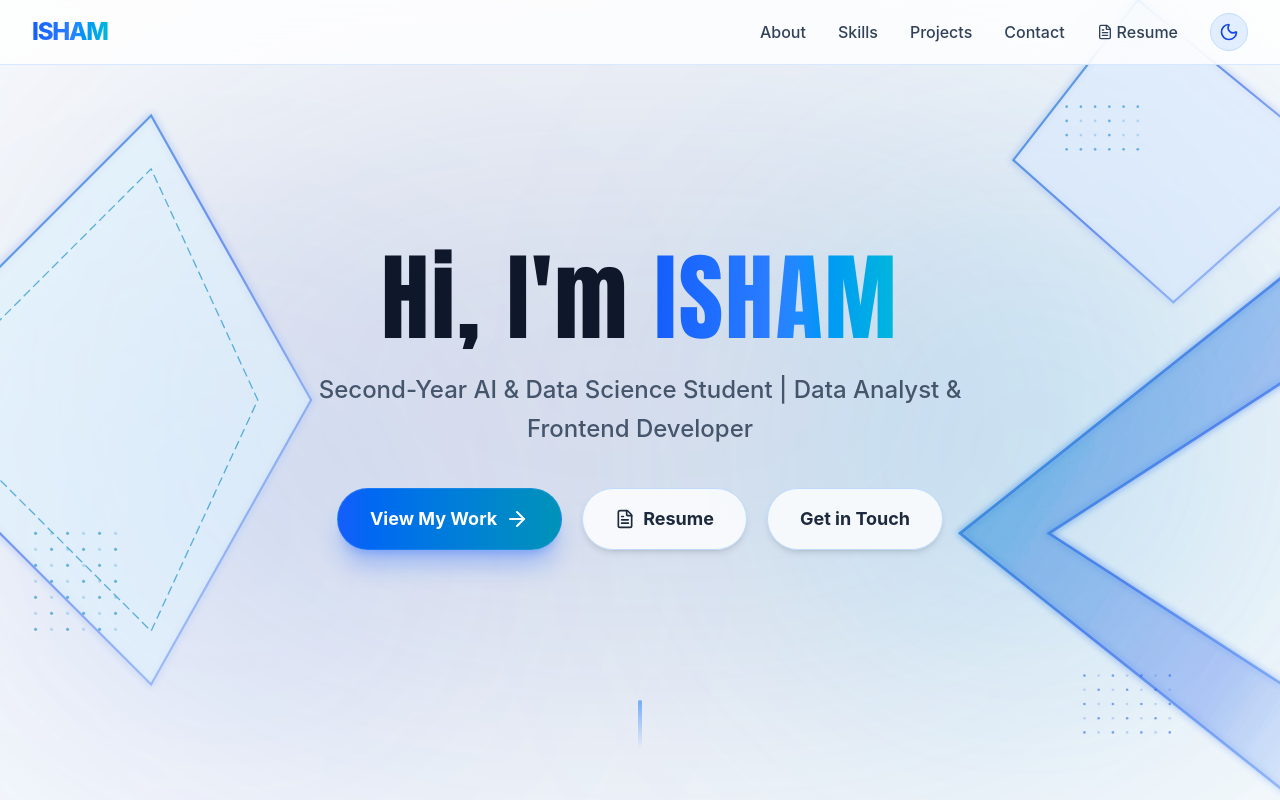
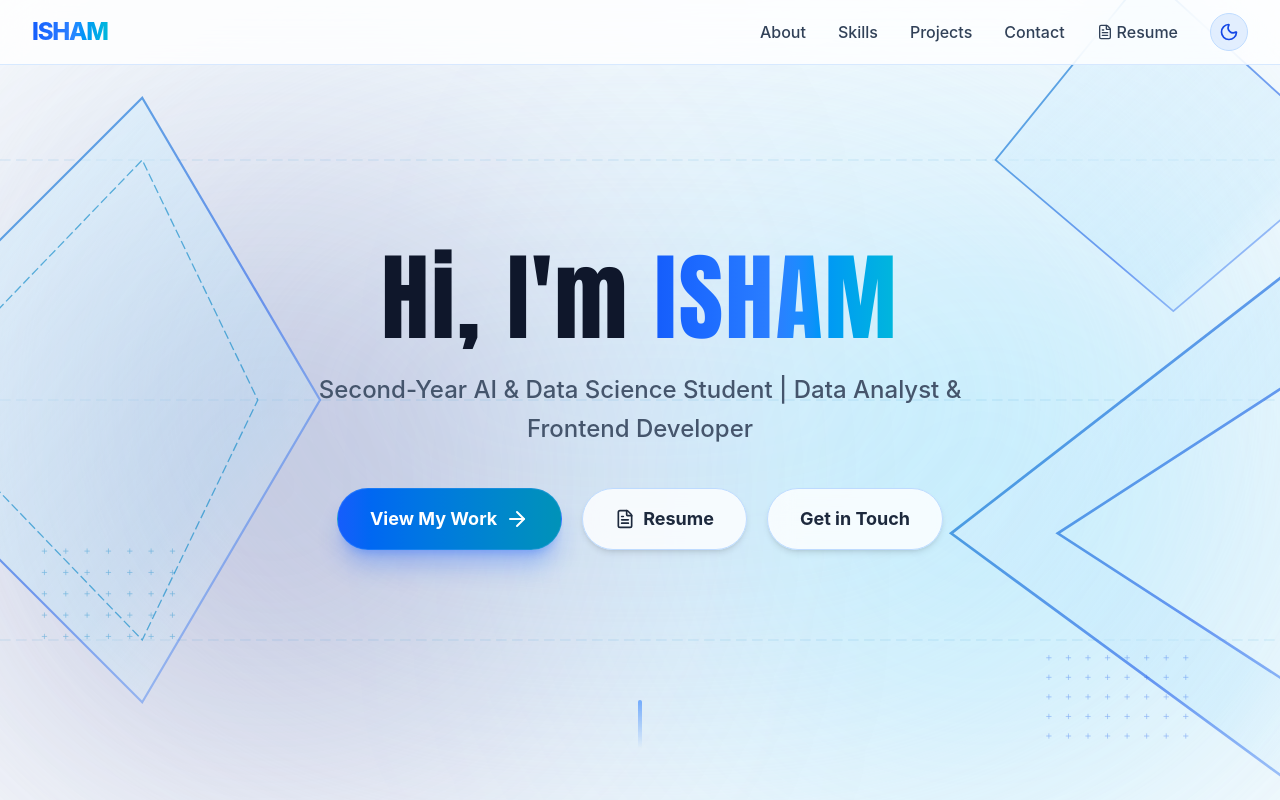
Before and after one commit to isham461/Portfolio, a React (Vite) app: page / in a window 1280 px wide. Shown: the top 800 px of the page. Built offline with nearby package versions, Linux system fonts and the light colour scheme.

Commit message:
Update backdrop with deep navy-to-black fade, interlocking chevrons, cobalt grid lines, and data cross-grids

```diff
--- a/src/components/GeometricBackdrop.jsx
+++ b/src/components/GeometricBackdrop.jsx
@@ -3,15 +3,20 @@ import React from 'react';
 const GeometricBackdrop = () => {
   return (
     <div className="fixed inset-0 overflow-hidden pointer-events-none z-0 select-none">
-      {/* Dynamic Background Base Color */}
-      <div className="absolute inset-0 bg-[#020617] dark:bg-[#020617] bg-slate-50 transition-colors duration-300">
-        {/* Soft Ambient Radial Blur Glows */}
-        <div className="absolute top-1/2 left-1/2 -translate-x-1/2 -translate-y-1/2 w-[90vw] max-w-[1200px] h-[600px] bg-blue-900/15 dark:bg-blue-950/40 bg-blue-400/10 rounded-full blur-[160px]" />
-        <div className="absolute top-1/4 right-0 w-[500px] h-[500px] bg-cyan-600/10 dark:bg-cyan-500/20 bg-sky-400/15 rounded-full blur-[140px]" />
-        <div className="absolute bottom-10 left-0 w-[450px] h-[450px] bg-blue-600/10 dark:bg-blue-700/20 bg-blue-500/10 rounded-full blur-[140px]" />
+      {/* Background Base & Radial Edge Vignette (Deep Navy to Black) */}
+      <div className="absolute inset-0 bg-[#000000] dark:bg-[#000000] bg-slate-50 transition-colors duration-300">
+        {/* Core Deep Navy Center Blur */}
+        <div className="absolute top-1/2 left-1/2 -translate-x-1/2 -translate-y-1/2 w-[100vw] max-w-[1400px] h-[800px] bg-[#030c2c] dark:bg-[#030c2c] bg-sky-100/60 rounded-full blur-[160px] opacity-80" />
+
+        {/* Cobalt Blue & Cyan Ambient Glows */}
+        <div className="absolute top-1/4 right-0 w-[600px] h-[600px] bg-blue-700/20 dark:bg-blue-600/20 bg-sky-400/20 rounded-full blur-[150px]" />
+        <div className="absolute bottom-10 left-0 w-[550px] h-[550px] bg-indigo-900/30 dark:bg-indigo-950/40 bg-blue-400/15 rounded-full blur-[150px]" />
+
+        {/* Edge Radial Fade (Fades into Black at Edges) */}
+        <div className="absolute inset-0 bg-[radial-gradient(ellipse_at_center,transparent_30%,rgba(0,0,0,0.85)_100%)] dark:block hidden pointer-events-none" />
       </div>
 
-      {/* Pure Vector SVG Recreating bd.png Geometry Perfectly */}
+      {/* Pure Vector SVG Canvas */}
       <svg
         className="absolute inset-0 w-full h-full"
         xmlns="http://www.w3.org/2000/svg"
@@ -19,49 +24,41 @@ const GeometricBackdrop = () => {
         preserveAspectRatio="xMidYMid slice"
       >
         <defs>
-          {/* Neon Blue / Cyan Gradients for Dark Mode */}
-          <linearGradient id="bd-dark-cyan-blue" x1="0%" y1="0%" x2="100%" y2="100%">
-            <stop offset="0%" stopColor="#38bdf8" stopOpacity="0.95" />
+          {/* Deep Blue to Black Plate Gradients (Dark Mode) */}
+          <linearGradient id="plate-dark-1" x1="0%" y1="0%" x2="100%" y2="100%">
+            <stop offset="0%" stopColor="#0a2569" stopOpacity="0.75" />
+            <stop offset="50%" stopColor="#041238" stopOpacity="0.85" />
+            <stop offset="100%" stopColor="#010617" stopOpacity="0.95" />
+          </linearGradient>
+
+          <linearGradient id="plate-dark-2" x1="100%" y1="0%" x2="0%" y2="100%">
+            <stop offset="0%" stopColor="#1e3a8a" stopOpacity="0.6" />
+            <stop offset="60%" stopColor="#06184a" stopOpacity="0.8" />
+            <stop offset="100%" stopColor="#000000" stopOpacity="0.9" />
+          </linearGradient>
+
+          <linearGradient id="cobalt-glow-stroke" x1="0%" y1="0%" x2="100%" y2="100%">
+            <stop offset="0%" stopColor="#38bdf8" stopOpacity="0.9" />
             <stop offset="50%" stopColor="#2563eb" stopOpacity="0.85" />
             <stop offset="100%" stopColor="#1d4ed8" stopOpacity="0.4" />
           </linearGradient>
 
-          <linearGradient id="bd-dark-blue-fill" x1="0%" y1="0%" x2="100%" y2="100%">
-            <stop offset="0%" stopColor="#2563eb" stopOpacity="0.75" />
-            <stop offset="50%" stopColor="#1d4ed8" stopOpacity="0.5" />
-            <stop offset="100%" stopColor="#0284c7" stopOpacity="0.15" />
+          {/* Light Mode Gradients */}
+          <linearGradient id="plate-light-1" x1="0%" y1="0%" x2="100%" y2="100%">
+            <stop offset="0%" stopColor="#e0f2fe" stopOpacity="0.7" />
+            <stop offset="70%" stopColor="#bae6fd" stopOpacity="0.4" />
+            <stop offset="100%" stopColor="#ffffff" stopOpacity="0.1" />
           </linearGradient>
 
-          <linearGradient id="bd-dark-left-glow" x1="0%" y1="0%" x2="100%" y2="100%">
-            <stop offset="0%" stopColor="#0284c7" stopOpacity="0.9" />
-            <stop offset="60%" stopColor="#38bdf8" stopOpacity="1" />
-            <stop offset="100%" stopColor="#60a5fa" stopOpacity="0.3" />
+          <linearGradient id="cobalt-light-stroke" x1="0%" y1="0%" x2="100%" y2="100%">
+            <stop offset="0%" stopColor="#0284c7" stopOpacity="0.85" />
+            <stop offset="60%" stopColor="#2563eb" stopOpacity="0.75" />
+            <stop offset="100%" stopColor="#3b82f6" stopOpacity="0.3" />
           </linearGradient>
 
-          {/* Gradients for Light Mode */}
-          <linearGradient id="bd-light-cyan-blue" x1="0%" y1="0%" x2="100%" y2="100%">
-            <stop offset="0%" stopColor="#0284c7" stopOpacity="0.9" />
-            <stop offset="50%" stopColor="#2563eb" stopOpacity="0.8" />
-            <stop offset="100%" stopColor="#3b82f6" stopOpacity="0.35" />
-          </linearGradient>
-
-          <linearGradient id="bd-light-blue-fill" x1="0%" y1="0%" x2="100%" y2="100%">
-            <stop offset="0%" stopColor="#0284c7" stopOpacity="0.35" />
-            <stop offset="70%" stopColor="#2563eb" stopOpacity="0.2" />
-            <stop offset="100%" stopColor="#93c5fd" stopOpacity="0.05" />
-          </linearGradient>
-
-          {/* Glow Filters */}
-          <filter id="bd-glow-intense" x="-40%" y="-40%" width="180%" height="180%">
-            <feGaussianBlur stdDeviation="9" result="blur" />
-            <feMerge>
-              <feMergeNode in="blur" />
-              <feMergeNode in="SourceGraphic" />
-            </feMerge>
-          </filter>
-
-          <filter id="bd-glow-subtle" x="-20%" y="-20%" width="140%" height="140%">
-            <feGaussianBlur stdDeviation="4" result="blur" />
+          {/* Glowing Filter */}
+          <filter id="cobalt-glow" x="-30%" y="-30%" width="160%" height="160%">
+            <feGaussianBlur stdDeviation="7" result="blur" />
             <feMerge>
               <feMergeNode in="blur" />
               <feMergeNode in="SourceGraphic" />
@@ -73,108 +70,117 @@ const GeometricBackdrop = () => {
         {/* ==================== DARK MODE LAYER ==================== */}
         {/* ========================================================= */}
         <g className="hidden dark:block">
-          {/* Left Side Layered Polygon Planes */}
+          {/* Cobalt Geometric Grid Line System (Background Overlay) */}
+          <g opacity="0.25">
+            <line x1="0" y1="180" x2="1440" y2="180" stroke="#2563eb" strokeWidth="0.75" strokeDasharray="12 6" />
+            <line x1="0" y1="450" x2="1440" y2="450" stroke="#2563eb" strokeWidth="0.75" strokeDasharray="12 6" />
+            <line x1="0" y1="720" x2="1440" y2="720" stroke="#2563eb" strokeWidth="0.75" strokeDasharray="12 6" />
+            <line x1="360" y1="0" x2="360" y2="900" stroke="#2563eb" strokeWidth="0.75" strokeDasharray="12 6" />
+            <line x1="1080" y1="0" x2="1080" y2="900" stroke="#2563eb" strokeWidth="0.75" strokeDasharray="12 6" />
+          </g>
+
+          {/* LEFT COMPOSITION: Interlocking Chevrons & Segmented Diamond Plates */}
+          {/* Plate 1: Large Outer Chevron Plate */}
           <path
-            d="M -150,450 L 170,130 L 350,450 L 170,770 Z"
-            fill="rgba(3, 16, 48, 0.65)"
-            stroke="url(#bd-dark-left-glow)"
+            d="M -180,450 L 160,110 L 360,450 L 160,790 Z"
+            fill="url(#plate-dark-1)"
+            stroke="url(#cobalt-glow-stroke)"
             strokeWidth="2.5"
-            filter="url(#bd-glow-intense)"
+            filter="url(#cobalt-glow)"
             className="opacity-90"
           />
 
+          {/* Plate 2: Segmented Interlocking Diamond Plate */}
           <path
-            d="M -90,450 L 170,190 L 290,450 L 170,710 Z"
-            fill="rgba(4, 22, 66, 0.45)"
-            stroke="url(#bd-dark-cyan-blue)"
+            d="M -100,450 L 160,180 L 290,450 L 160,720 Z"
+            fill="url(#plate-dark-2)"
+            stroke="url(#cobalt-glow-stroke)"
             strokeWidth="1.5"
-            strokeDasharray="10 5"
-            filter="url(#bd-glow-subtle)"
-            className="opacity-75"
+            strokeDasharray="10 4"
+            className="opacity-80"
           />
 
-          {/* Left Side Outer Shadow Chevron Plane */}
-          <polygon
-            points="-220,100 -30,450 -220,800 -350,450"
-            fill="rgba(2, 10, 32, 0.7)"
-            stroke="#0284c7"
-            strokeWidth="1"
-            opacity="0.5"
+          {/* Structural Cobalt Accent Grid Lines inside Left Plates */}
+          <line x1="-100" y1="180" x2="290" y2="570" stroke="#3b82f6" strokeWidth="1" opacity="0.35" />
+          <line x1="-100" y1="720" x2="290" y2="330" stroke="#3b82f6" strokeWidth="1" opacity="0.35" />
+
+          {/* RIGHT COMPOSITION: Interlocking Layered Plates & Chevrons */}
+          {/* Plate 1: Upper Segmented Diamond Plate */}
+          <path
+            d="M 1520,180 L 1290,-30 L 1120,180 L 1320,350 Z"
+            fill="url(#plate-dark-1)"
+            stroke="url(#cobalt-glow-stroke)"
+            strokeWidth="2"
+            filter="url(#cobalt-glow)"
+            className="opacity-85"
           />
 
-          {/* Left Side Dot Grid Matrix (Bottom Left) */}
-          <g opacity="0.65">
-            {[0, 1, 2, 3, 4, 5].map((col) =>
-              [0, 1, 2, 3, 4, 5, 6].map((row) => (
-                <circle
-                  key={`dark-left-dot-${col}-${row}`}
-                  cx={40 + col * 18}
-                  cy={600 + row * 18}
-                  r="1.75"
-                  fill="#38bdf8"
-                  opacity={(col + row) % 2 === 0 ? "0.9" : "0.35"}
-                />
-              ))
+          {/* Plate 2: Dominant Segmented Chevron Block */}
+          <path
+            d="M 1560,360 L 1190,600 L 1560,840 L 1560,960 L 1070,600 L 1560,220 Z"
+            fill="url(#plate-dark-2)"
+            stroke="url(#cobalt-glow-stroke)"
+            strokeWidth="3"
+            filter="url(#cobalt-glow)"
+            className="opacity-95"
+          />
+
+          {/* Interlocking Inner Accent Plate Line */}
+          <path
+            d="M 1520,420 L 1260,600 L 1520,780"
+            fill="none"
+            stroke="#38bdf8"
+            strokeWidth="1.5"
+            strokeDasharray="8 4"
+            opacity="0.6"
+          />
+
+          {/* LOWER AREAS: Faint Scattered Data-Point Cross-Grids */}
+          {/* Lower Left Data Cross-Grid Pattern */}
+          <g opacity="0.45">
+            {[0, 1, 2, 3, 4, 5, 6].map((col) =>
+              [0, 1, 2, 3, 4].map((row) => {
+                const cx = 50 + col * 24;
+                const cy = 620 + row * 24;
+                return (
+                  <g key={`dark-left-cross-${col}-${row}`}>
+                    <line x1={cx - 3} y1={cy} x2={cx + 3} y2={cy} stroke="#38bdf8" strokeWidth="0.75" />
+                    <line x1={cx} y1={cy - 3} x2={cx} y2={cy + 3} stroke="#38bdf8" strokeWidth="0.75" />
+                  </g>
+                );
+              })
             )}
           </g>
 
-          {/* Right Side Upper Nested Diamond Plane */}
-          <path
-            d="M 1500,180 L 1280,0 L 1140,180 L 1320,340 Z"
-            fill="rgba(4, 20, 60, 0.55)"
-            stroke="url(#bd-dark-cyan-blue)"
-            strokeWidth="2.5"
-            filter="url(#bd-glow-intense)"
-            className="opacity-85"
-          />
-
-          <path
-            d="M 1500,180 L 1330,40 L 1210,180 L 1350,300 Z"
-            fill="none"
-            stroke="#00e5ff"
-            strokeWidth="1.5"
-            opacity="0.6"
-          />
-
-          {/* Right Side Dominant Lower Thick Blue Chevron Block */}
-          <path
-            d="M 1520,380 L 1180,600 L 1520,820 L 1520,950 L 1080,600 L 1520,250 Z"
-            fill="url(#bd-dark-blue-fill)"
-            stroke="url(#bd-dark-cyan-blue)"
-            strokeWidth="3"
-            filter="url(#bd-glow-intense)"
-            className="opacity-95"
-          />
-
-          {/* Right Side Upper Dot Matrix Grid */}
-          <g opacity="0.7">
-            {[0, 1, 2, 3, 4, 5].map((col) =>
-              [0, 1, 2, 3].map((row) => (
-                <circle
-                  key={`dark-right-top-dot-${col}-${row}`}
-                  cx={1200 + col * 16}
-                  cy={120 + row * 16}
-                  r="1.5"
-                  fill="#00e5ff"
-                  opacity={(col * row) % 3 === 0 ? "0.9" : "0.3"}
-                />
-              ))
+          {/* Lower Right Data Cross-Grid Pattern */}
+          <g opacity="0.45">
+            {[0, 1, 2, 3, 4, 5, 6, 7].map((col) =>
+              [0, 1, 2, 3, 4].map((row) => {
+                const cx = 1180 + col * 22;
+                const cy = 740 + row * 22;
+                return (
+                  <g key={`dark-right-cross-${col}-${row}`}>
+                    <line x1={cx - 3} y1={cy} x2={cx + 3} y2={cy} stroke="#2563eb" strokeWidth="0.75" />
+                    <line x1={cx} y1={cy - 3} x2={cx} y2={cy + 3} stroke="#2563eb" strokeWidth="0.75" />
+                  </g>
+                );
+              })
             )}
           </g>
 
-          {/* Right Side Lower Dot Matrix Grid */}
-          <g opacity="0.7">
-            {[0, 1, 2, 3, 4, 5, 6].map((col) =>
-              [0, 1, 2, 3, 4].map((row) => (
-                <circle
-                  key={`dark-right-bot-dot-${col}-${row}`}
-                  cx={1220 + col * 16}
-                  cy={760 + row * 16}
-                  r="1.5"
-                  fill="#38bdf8"
-                  opacity={(col + row) % 2 === 0 ? "0.85" : "0.35"}
-                />
-              ))
+          {/* Upper Right Faint Data-Point Cross-Grid */}
+          <g opacity="0.4">
+            {[0, 1, 2, 3, 4, 5].map((col) =>
+              [0, 1, 2, 3].map((row) => {
+                const cx = 1200 + col * 20;
+                const cy = 100 + row * 20;
+                return (
+                  <g key={`dark-top-cross-${col}-${row}`}>
+                    <line x1={cx - 2.5} y1={cy} x2={cx + 2.5} y2={cy} stroke="#38bdf8" strokeWidth="0.75" />
+                    <line x1={cx} y1={cy - 2.5} x2={cx} y2={cy + 2.5} stroke="#38bdf8" strokeWidth="0.75" />
+                  </g>
+                );
+              })
             )}
           </g>
         </g>
@@ -183,90 +189,76 @@ const GeometricBackdrop = () => {
         {/* ==================== LIGHT MODE LAYER =================== */}
         {/* ========================================================= */}
         <g className="block dark:hidden">
-          {/* Left Side Light Mode Geometry */}
+          {/* Cobalt Grid Line System (Light Mode) */}
+          <g opacity="0.2">
+            <line x1="0" y1="180" x2="1440" y2="180" stroke="#0284c7" strokeWidth="0.75" strokeDasharray="12 6" />
+            <line x1="0" y1="450" x2="1440" y2="450" stroke="#0284c7" strokeWidth="0.75" strokeDasharray="12 6" />
+            <line x1="0" y1="720" x2="1440" y2="720" stroke="#0284c7" strokeWidth="0.75" strokeDasharray="12 6" />
+          </g>
+
+          {/* LEFT COMPOSITION (Light Mode) */}
           <path
-            d="M -150,450 L 170,130 L 350,450 L 170,770 Z"
-            fill="rgba(224, 242, 254, 0.55)"
-            stroke="url(#bd-light-cyan-blue)"
+            d="M -180,450 L 160,110 L 360,450 L 160,790 Z"
+            fill="url(#plate-light-1)"
+            stroke="url(#cobalt-light-stroke)"
             strokeWidth="2.5"
-            filter="url(#bd-glow-subtle)"
             className="opacity-80"
           />
 
           <path
-            d="M -90,450 L 170,190 L 290,450 L 170,710 Z"
+            d="M -100,450 L 160,180 L 290,450 L 160,720 Z"
             fill="none"
             stroke="#0284c7"
             strokeWidth="1.5"
-            strokeDasharray="10 5"
+            strokeDasharray="10 4"
             className="opacity-60"
           />
 
-          {/* Left Side Dot Grid Matrix (Bottom Left) */}
-          <g opacity="0.65">
-            {[0, 1, 2, 3, 4, 5].map((col) =>
-              [0, 1, 2, 3, 4, 5, 6].map((row) => (
-                <circle
-                  key={`light-left-dot-${col}-${row}`}
-                  cx={40 + col * 18}
-                  cy={600 + row * 18}
-                  r="1.75"
-                  fill="#0284c7"
-                  opacity={(col + row) % 2 === 0 ? "0.85" : "0.35"}
-                />
-              ))
+          {/* RIGHT COMPOSITION (Light Mode) */}
+          <path
+            d="M 1520,180 L 1290,-30 L 1120,180 L 1320,350 Z"
+            fill="url(#plate-light-1)"
+            stroke="url(#cobalt-light-stroke)"
+            strokeWidth="2"
+            className="opacity-80"
+          />
+
+          <path
+            d="M 1560,360 L 1190,600 L 1560,840 L 1560,960 L 1070,600 L 1560,220 Z"
+            fill="url(#plate-light-1)"
+            stroke="url(#cobalt-light-stroke)"
+            strokeWidth="3"
+            className="opacity-85"
+          />
+
+          {/* Lower Areas Light Mode Data-Point Cross-Grids */}
+          <g opacity="0.45">
+            {[0, 1, 2, 3, 4, 5, 6].map((col) =>
+              [0, 1, 2, 3, 4].map((row) => {
+                const cx = 50 + col * 24;
+                const cy = 620 + row * 24;
+                return (
+                  <g key={`light-left-cross-${col}-${row}`}>
+                    <line x1={cx - 3} y1={cy} x2={cx + 3} y2={cy} stroke="#0284c7" strokeWidth="0.75" />
+                    <line x1={cx} y1={cy - 3} x2={cx} y2={cy + 3} stroke="#0284c7" strokeWidth="0.75" />
+                  </g>
+                );
+              })
             )}
           </g>
 
-          {/* Right Side Upper Nested Diamond Plane */}
-          <path
-            d="M 1500,180 L 1280,0 L 1140,180 L 1320,340 Z"
-            fill="rgba(219, 234, 254, 0.6)"
-            stroke="url(#bd-light-cyan-blue)"
-            strokeWidth="2.5"
-            filter="url(#bd-glow-subtle)"
-            className="opacity-80"
-          />
-
-          {/* Right Side Dominant Lower Thick Blue Chevron Block */}
-          <path
-            d="M 1520,380 L 1180,600 L 1520,820 L 1520,950 L 1080,600 L 1520,250 Z"
-            fill="url(#bd-light-blue-fill)"
-            stroke="url(#bd-light-cyan-blue)"
-            strokeWidth="3"
-            filter="url(#bd-glow-subtle)"
-            className="opacity-85"
-          />
-
-          {/* Right Side Upper Dot Matrix Grid */}
-          <g opacity="0.65">
-            {[0, 1, 2, 3, 4, 5].map((col) =>
-              [0, 1, 2, 3].map((row) => (
-                <circle
-                  key={`light-right-top-dot-${col}-${row}`}
-                  cx={1200 + col * 16}
-                  cy={120 + row * 16}
-                  r="1.5"
-                  fill="#0284c7"
-                  opacity={(col * row) % 3 === 0 ? "0.85" : "0.35"}
-                />
-              ))
-            )}
-          </g>
-
-          {/* Right Side Lower Dot Matrix Grid */}
-          <g opacity="0.65">
-            {[0, 1, 2, 3, 4, 5, 6].map((col) =>
-              [0, 1, 2, 3, 4].map((row) => (
-                <circle
-                  key={`light-right-bot-dot-${col}-${row}`}
-                  cx={1220 + col * 16}
-                  cy={760 + row * 16}
-                  r="1.5"
-                  fill="#2563eb"
-                  opacity={(col + row) % 2 === 0 ? "0.85" : "0.35"}
-                />
-              ))
+          <g opacity="0.45">
+            {[0, 1, 2, 3, 4, 5, 6, 7].map((col) =>
+              [0, 1, 2, 3, 4].map((row) => {
+                const cx = 1180 + col * 22;
+                const cy = 740 + row * 22;
+                return (
+                  <g key={`light-right-cross-${col}-${row}`}>
+                    <line x1={cx - 3} y1={cy} x2={cx + 3} y2={cy} stroke="#2563eb" strokeWidth="0.75" />
+                    <line x1={cx} y1={cy - 3} x2={cx} y2={cy + 3} stroke="#2563eb" strokeWidth="0.75" />
+                  </g>
+                );
+              })
             )}
           </g>
         </g>
```
